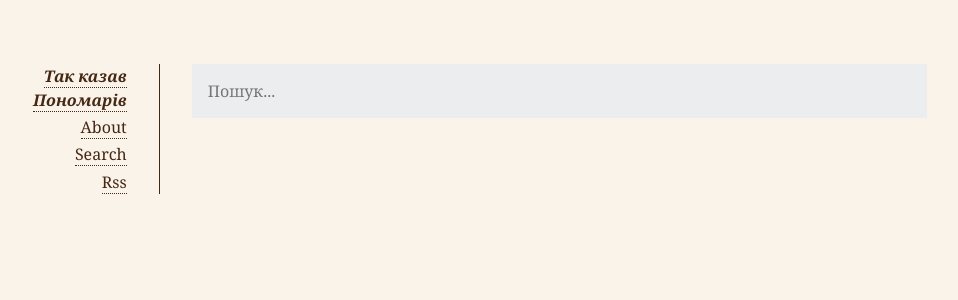
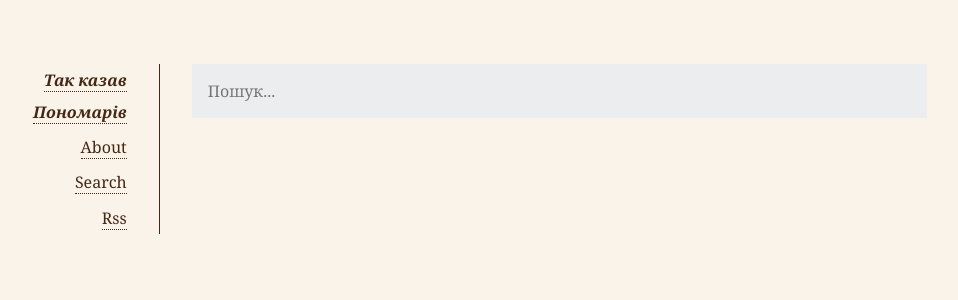
Before and after one commit to ponomariv/ponomariv.github.io, a Jekyll site: the page built from index.html, in a window 1280 px wide. Shown: the top 300 px of the page, without its empty margins (161-1119 px from the left). Built offline with Jekyll 4.4.1, drawn with Linux system fonts in a browser that asks for light colours.

Commit message:
in body added font-weight, playfair, changed line-height to 2

```diff
--- a/_sass/_main.scss
+++ b/_sass/_main.scss
@@ -7,11 +7,12 @@
 }
 
 body {
-	font-family: Georgia, Sans-Serif;
+	font-family: "Playfair Display", Georgia, Sans-Serif;
 	-webkit-font-smoothing: antialiased;
     text-rendering: optimizeLegibility;
-	line-height:1.5;
+	line-height:2;
 	font-size: 1rem;
+	font-weight: 300;
 	color: rgb(96, 62, 38);
 }
 
```
